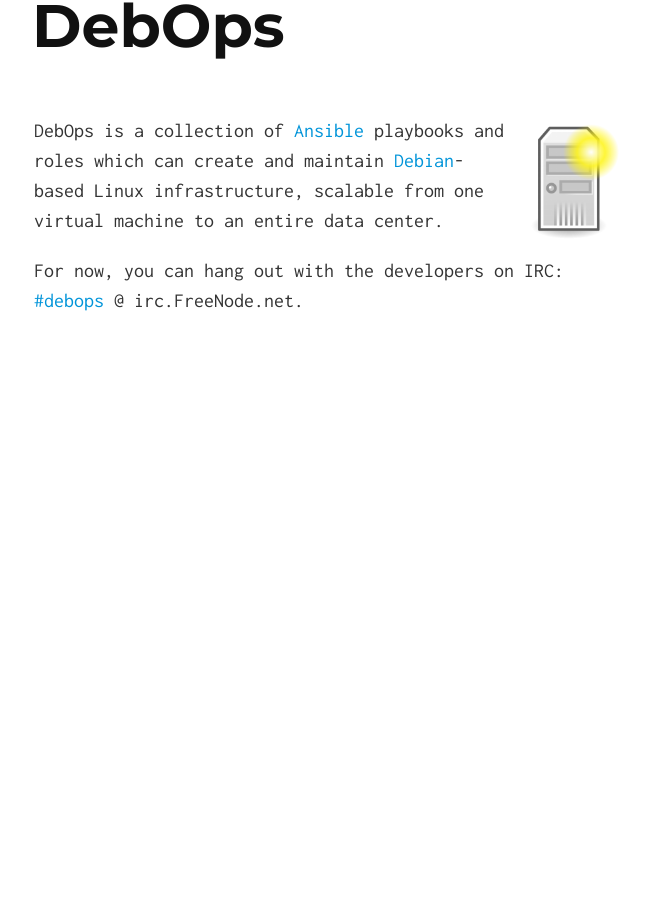
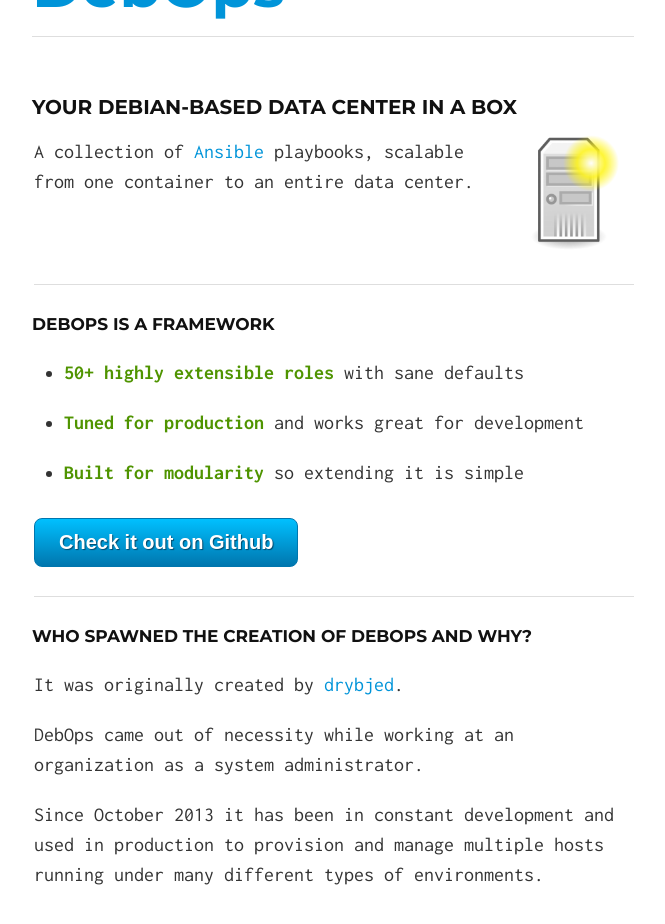
Before and after one commit to ypid/debops.github.io, a Jekyll site: the page built from index.html, in a window 1280 px wide, cut to the strip 204-1194 px from the top of the page. Shown: the top 924 px of the strip, without its empty margins (306-971 px from the left). Built offline with Jekyll 4.4.1, drawn with Linux system fonts in a browser that asks for light colours; before the commit the page ends 900 px from its top, so only the background shows below that.

Commit message:
Redo the home page

```diff
--- a/_includes/index.md
+++ b/_includes/index.md
@@ -1,8 +1,29 @@
+### {{ site.slogan }}
+
 <img src="debops.png" width="128px" height="128px" style="float: right;" />
 
-DebOps is a collection of [Ansible](http://ansible.com/) playbooks and roles
-which can create and maintain [Debian](http://debian.org/)-based Linux
-infrastructure, scalable from one virtual machine to an entire data center.
+A collection of [Ansible](http://ansible.com/) playbooks, scalable from one container to an entire data center.
 
-For now, you can hang out with the developers on IRC:
-[#debops](https://webchat.freenode.net/?channels=debops) @ irc.FreeNode.net.
+<div style="clear: both;"></div>
+
+***
+
+#### DebOps is a framework
+
+- <span class="li-intro">50+ highly extensible roles</span> with sane defaults
+
+- <span class="li-intro">Tuned for production</span> and works great for development
+
+- <span class="li-intro">Built for modularity</span> so extending it is simple
+
+<a class="gh-link" href="https://github.com/debops/debops">Check it out on Github</a>
+
+***
+
+#### Who spawned the creation of DebOps and why?
+
+It was originally created by [drybjed](https://github.com/drybjed).
+
+DebOps came out of necessity while working at an organization as a system administrator.
+
+Since October 2013 it has been in constant development and used in production to provision and manage multiple hosts running under many different types of environments.
--- a/css/solo.css
+++ b/css/solo.css
@@ -18,7 +18,7 @@ body {
 
 @media (min-width: 30rem) {
   body {
-    margin-top: 5rem;
+    margin-top: 3rem;
   }
 }
 
@@ -41,7 +41,8 @@ h1, h2, h3, h4, h5, h6 {
 
 h1 {
   font-size: 2.5rem;
-  margin-bottom: 1rem;
+  padding-bottom: 1rem;
+  border-bottom: 1px solid #dedede;
 }
 
 @media (min-width: 30rem) {
@@ -49,10 +50,6 @@ h1 {
     font-size: 3rem;
     margin-bottom: 3rem;
   }
-}
-
-h1 a {
-  color: inherit;
 }
 
 h2 {
@@ -69,9 +66,16 @@ h2 {
   }
 }
 
-h3, h4, h5, h6 {
+h3 {
   margin-top: 1.5rem;
   font-size: 1rem;
+  text-transform: uppercase;
+}
+
+h4, h5, h6 {
+  margin-top: 1.25rem;
+  margin-bottom: 1.25rem;
+  font-size: 0.85rem;
   text-transform: uppercase;
 }
 
@@ -103,7 +107,7 @@ blockquote p:last-child {
 hr {
   border: none;
   margin: 1.5rem 0;
-  border-bottom: 1px solid #ccc;
+  border-bottom: 1px solid #dedede;
   position: relative;
   top: -1px;
 }
@@ -151,3 +155,42 @@ pre > code {
   margin: 0 auto;
   padding: 0 1rem;
 }
+
+.li-intro {
+  font-weight: bold;
+  color: #4f9400;
+}
+
+.gh-link {
+    margin-top: 0.5rem;
+    display: inline-block;
+    text-align: center;
+    vertical-align: middle;
+    padding: 12px 24px;
+    border: 1px solid #0076ae;
+    border-radius: 8px;
+    background: #00c0ff;
+    background: -webkit-gradient(linear, left top, left bottom, from(#00c0ff), to(#0076ae));
+    background: -moz-linear-gradient(top, #00c0ff, #0076ae);
+    background: linear-gradient(to bottom, #00c0ff, #0076ae);
+    text-shadow: #004a6d 1px 1px 1px;
+    font: normal normal bold 20px arial;
+    color: #ffffff;
+    text-decoration: none;
+}
+.gh-link:hover,
+.gh-link:focus {
+    border: 1px solid #0094d9;
+    background: #00e6ff;
+    background: -webkit-gradient(linear, left top, left bottom, from(#00e6ff), to(#008ed1));
+    background: -moz-linear-gradient(top, #00e6ff, #008ed1);
+    background: linear-gradient(to bottom, #00e6ff, #008ed1);
+    color: #ffffff;
+    text-decoration: none;
+}
+.gh-link:active {
+    background: #0076ae;
+    background: -webkit-gradient(linear, left top, left bottom, from(#0076ae), to(#0076ae));
+    background: -moz-linear-gradient(top, #0076ae, #0076ae);
+    background: linear-gradient(to bottom, #0076ae, #0076ae);
+}
```
